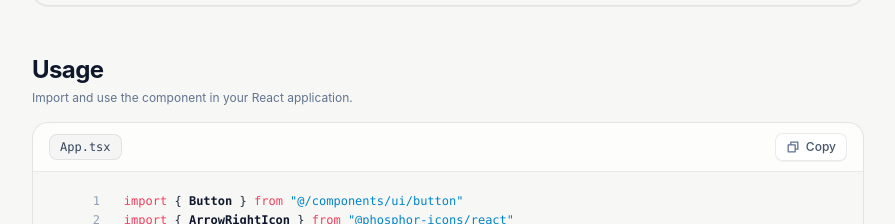
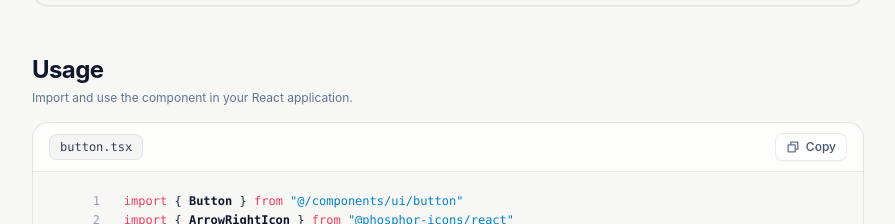
Before and after one commit to ThaminduDasanayake/chromaline, a Next.js app: page /components/button in a window 1280 px wide. Shown: the part 960-1184 px from the top of the page, without its empty margins (192-1087 px from the left). Built offline with nearby package versions, Linux system fonts and the light colour scheme.

Commit message:
feat: add componentName prop to UsageSection for dynamic filenames

```diff
--- a/app/components/label-input/page.tsx
+++ b/app/components/label-input/page.tsx
@@ -296,6 +296,7 @@ export default function LabelInputDocumentationPage() {
 
       {/* 3. Usage */}
       <UsageSection
+        componentName="label-input"
         codeText={CODE_EXAMPLE_TEXT}
         codeLines={CODE_EXAMPLE_LINES}
         cssText={LABEL_INPUT_CSS}
--- a/app/components/label-textarea/page.tsx
+++ b/app/components/label-textarea/page.tsx
@@ -248,6 +248,7 @@ export default function LabelTextareaDocumentationPage() {
 
       {/* 3. Usage */}
       <UsageSection
+        componentName="label-textarea"
         codeText={CODE_EXAMPLE_TEXT}
         codeLines={CODE_EXAMPLE_LINES}
         cssText={LABEL_TEXTAREA_CSS}
--- a/components/docs/usage-section.tsx
+++ b/components/docs/usage-section.tsx
@@ -17,6 +17,7 @@ export interface CodeLine {
 export interface UsageSectionProps {
   title?: string;
   description?: string;
+  componentName?: string;
   fileName?: string;
   codeText: string;
   codeLines?: CodeLine[];
@@ -69,7 +70,8 @@ function getCodeTokenClass(cls?: string): string {
 export function UsageSection({
   title = "Usage",
   description = "Import and use the component in your React application.",
-  fileName = "App.tsx",
+  componentName,
+  fileName,
   codeText,
   codeLines,
   cssText,
@@ -79,12 +81,26 @@ export function UsageSection({
   const activeCodeText = tab === "tsx" ? codeText : cssText || "";
   const activeLines = tab === "tsx" ? codeLines : cssLines;
 
+  const displayFileName = React.useMemo(() => {
+    if (fileName) return fileName;
+    if (componentName) {
+      return componentName.endsWith(".tsx") || componentName.endsWith(".ts")
+        ? componentName
+        : `${componentName}.tsx`;
+    }
+    const match = codeText.match(/@\/components\/ui\/([a-z0-9-]+)/);
+    if (match && match[1]) {
+      return `${match[1]}.tsx`;
+    }
+    return "component.tsx";
+  }, [fileName, componentName, codeText]);
+
   const tabs: SelectBarItem<"tsx" | "css">[] = React.useMemo(
     () => [
-      { key: "tsx", label: fileName },
+      { key: "tsx", label: displayFileName },
       ...(cssText ? [{ key: "css" as const, label: "globals.css" }] : []),
     ],
-    [fileName, cssText]
+    [displayFileName, cssText]
   );
 
   const computedLines = React.useMemo<CodeLine[]>(() => {
@@ -113,13 +129,13 @@ export function UsageSection({
             <SelectBar<"tsx" | "css"> size="xs" items={tabs} value={tab} onChange={setTab} />
           ) : (
             <span className="rounded-lg border border-black/[0.06] bg-black/[0.03] px-2.5 py-1 font-mono text-xs font-medium text-slate-700 dark:border-white/10 dark:bg-white/[0.05] dark:text-zinc-300">
-              {fileName}
+              {displayFileName}
             </span>
           )}
 
           <CopyButton
             value={activeCodeText}
-            title={`Copy ${tab === "tsx" ? fileName : "globals.css"}`}
+            title={`Copy ${tab === "tsx" ? displayFileName : "globals.css"}`}
           />
         </div>
 
```
